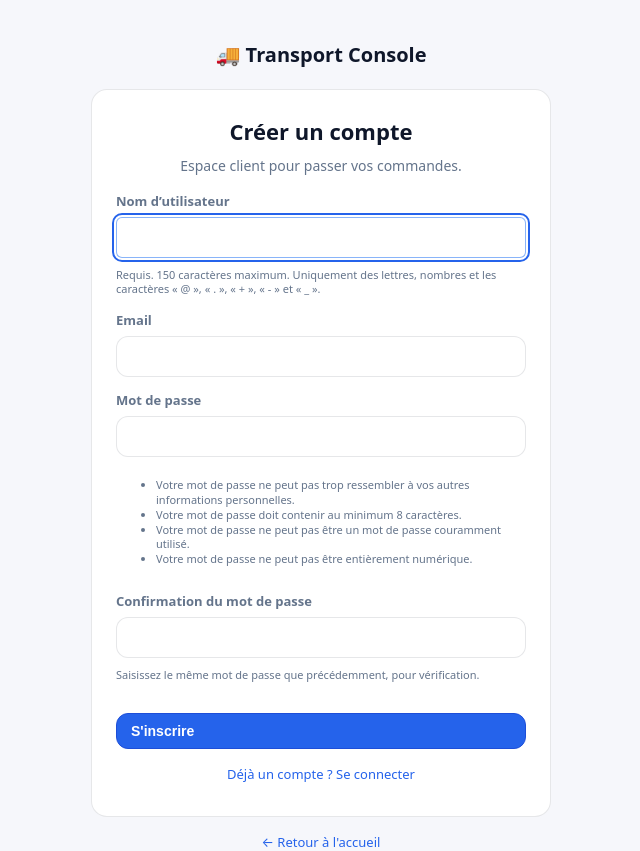
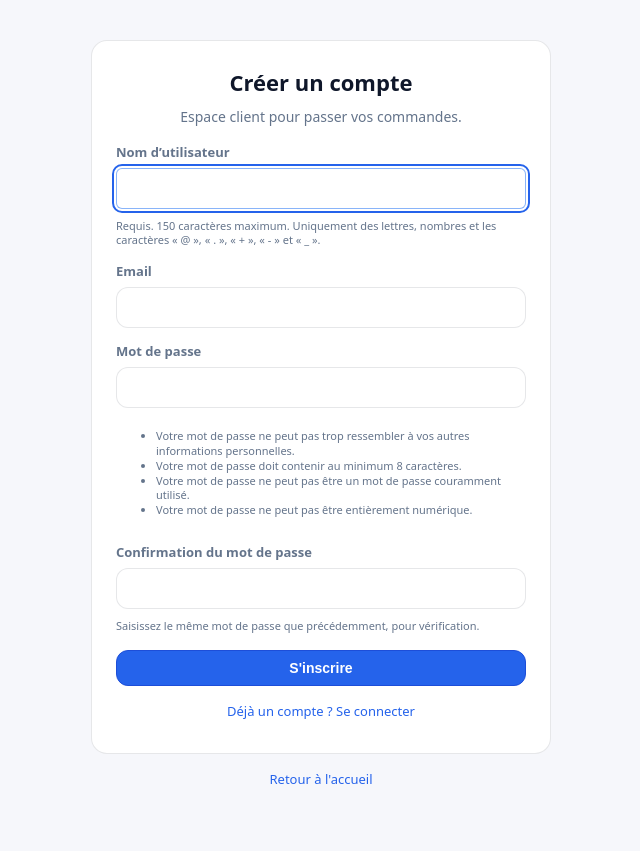
Before and after one commit to Gazegagnon/python_django_projetct, a Django app: page /accounts/inscription/ in a window 1280 px wide. Shown: the whole page, without its empty margins (319-959 px from the left). After the commit the page ends 784 px from the top, so only its background shows below. Run offline with Django 5.2, Linux system fonts and the light colour scheme.

Commit message:
correction du conflit CSS inline-flex vs btn--block et Transport Console retiré en haut des pages connexion et inscription

```diff
--- a/transport/static/css/app.css
+++ b/transport/static/css/app.css
@@ -537,9 +537,12 @@ input[type="checkbox"], input[type="radio"] { width: auto; }
     margin-top: 4px;
 }
 
-.btn--block {
-    display: block;
+.btn--block,
+button.btn.btn--block {
+    display: flex;
     width: 100%;
+    justify-content: center;
+    align-items: center;
     text-align: center;
 }
 
--- a/transport/templates/registration/auth_base.html
+++ b/transport/templates/registration/auth_base.html
@@ -16,9 +16,7 @@
 </head>
 <body class="auth-body {% block auth_body_class %}{% endblock %}">
   <div class="auth-layout">
-    <header class="auth-layout__header">
-      <a class="auth-layout__brand" href="{% url 'home' %}">🚚 Transport Console</a>
-    </header>
+    {% block auth_header %}{% endblock %}
 
     <main class="auth-layout__main">
       {% if messages %}
@@ -34,7 +32,7 @@
     </main>
 
     <footer class="auth-layout__footer muted">
-      <a href="{% url 'home' %}">← Retour à l'accueil</a>
+      <a href="{% url 'home' %}">Retour à l'accueil</a>
     </footer>
   </div>
   <script src="{% static 'js/app.js' %}"></script>
```
